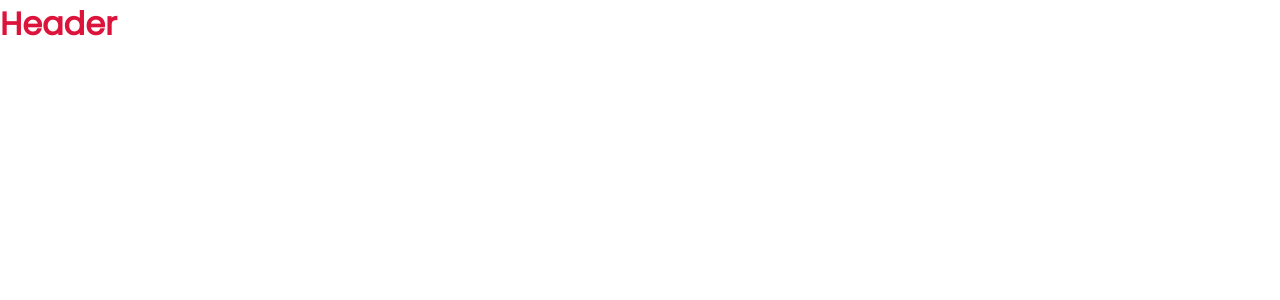
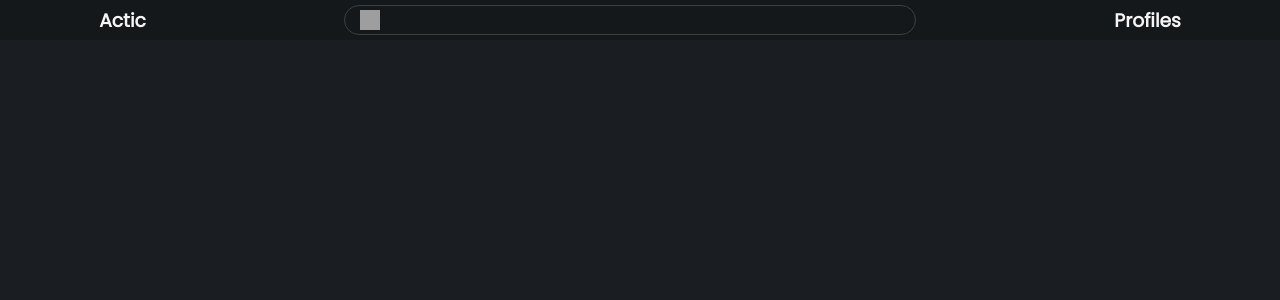
Before and after one commit to hasib-rashid/social-media, a Next.js app: page / in a window 1280 px wide. Shown: the top 300 px of the page. Built offline with nearby package versions, Linux system fonts and the light colour scheme; grey boxes are pictures that could not be loaded.

Commit message:
🎆Styling and Everything is over

```diff
--- a/pages/components/Header/Header.module.css
+++ b/pages/components/Header/Header.module.css
@@ -1,3 +1,25 @@
-.Header h1 {
-    color: crimson !important;
+.Header {
+    display: flex;
+    justify-content: space-around;
+    align-items: center;
+    background-color: #15181b;
+    color: #f5f5f5;
+    height: 40px;
 }
+
+.header__middle {
+    border: 1px solid #3e3e42;
+    padding: 4px 15px;
+    display: flex;
+    border-radius: 20px;
+    align-items: center;
+}
+
+.header__middle input {
+    background-color: transparent;
+    border: none;
+    width: 500px;
+    outline: none;
+    color: #f5f5f5;
+    margin: 0 10px;
+}
--- a/pages/components/Header/Header.tsx
+++ b/pages/components/Header/Header.tsx
@@ -3,8 +3,21 @@ import styles from './Header.module.css'
 
 const Header = () => {
     return (
-        <main className={styles.Header}>
-            <h1>Header</h1>
+        <main>
+            <header className={styles.Header}>
+                <div className={styles.header__left}>
+                    <h3>Actic</h3>
+                </div>
+
+                <div className={styles.header__middle}>
+                    <img src="https://images.vexels.com/media/users/3/132068/isolated/preview/f9bb81e576c1a361c61a8c08945b2c48-search-icon-by-vexels.png" width="20px" height="20px" alt="Some"/>
+                    <input type="text" alt="Search Here" />
+                </div>
+
+                <div className={styles.header__right}>
+                    <h3>Profiles</h3>
+                </div>
+            </header>
         </main>
     )
 }
--- a/styles/globals.css
+++ b/styles/globals.css
@@ -6,3 +6,7 @@
     font-family: "Poppins", sans-serif;
     box-sizing: border-box;
 }
+
+html {
+    background-color: #1a1e22;
+}
```
